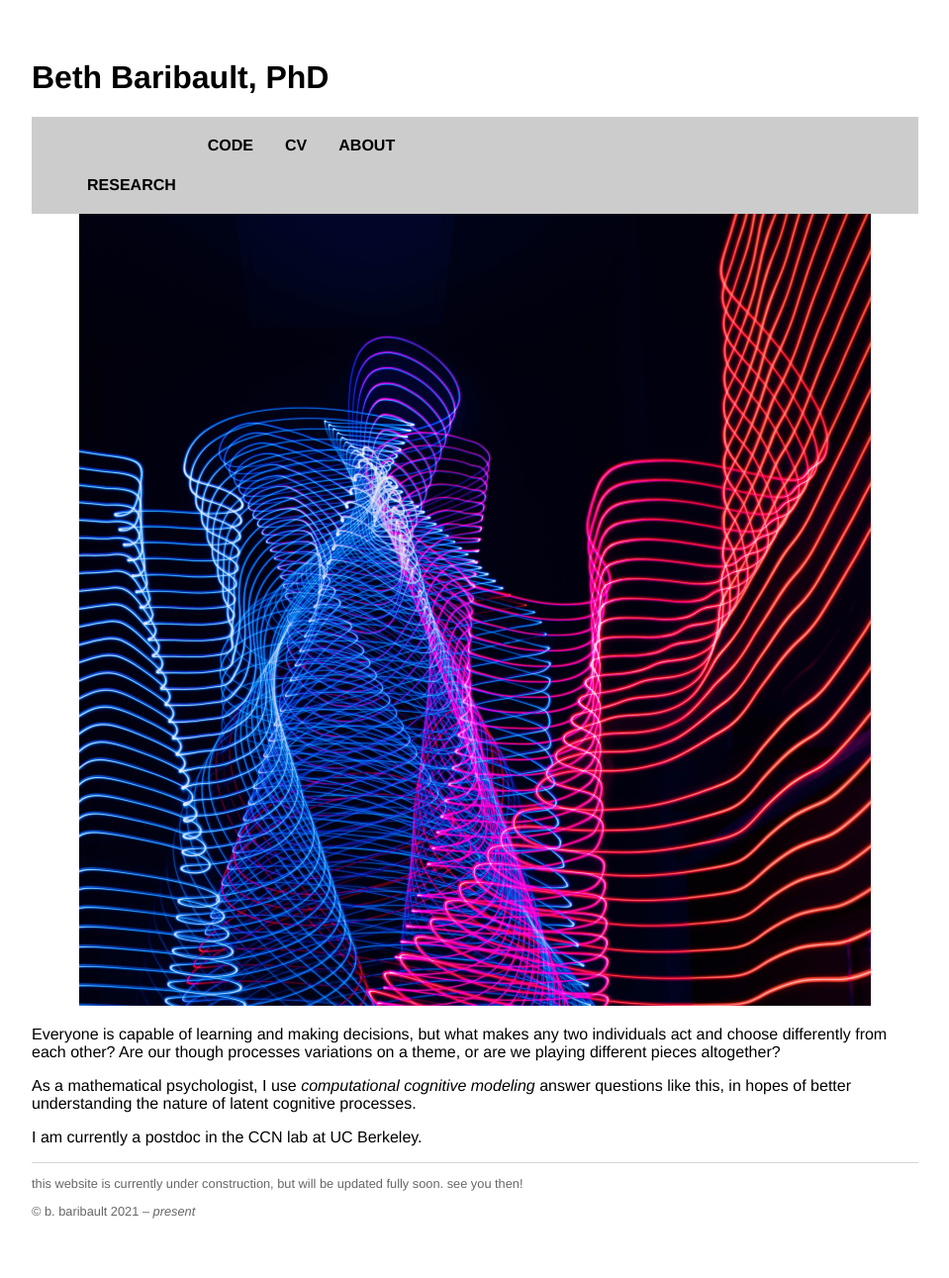
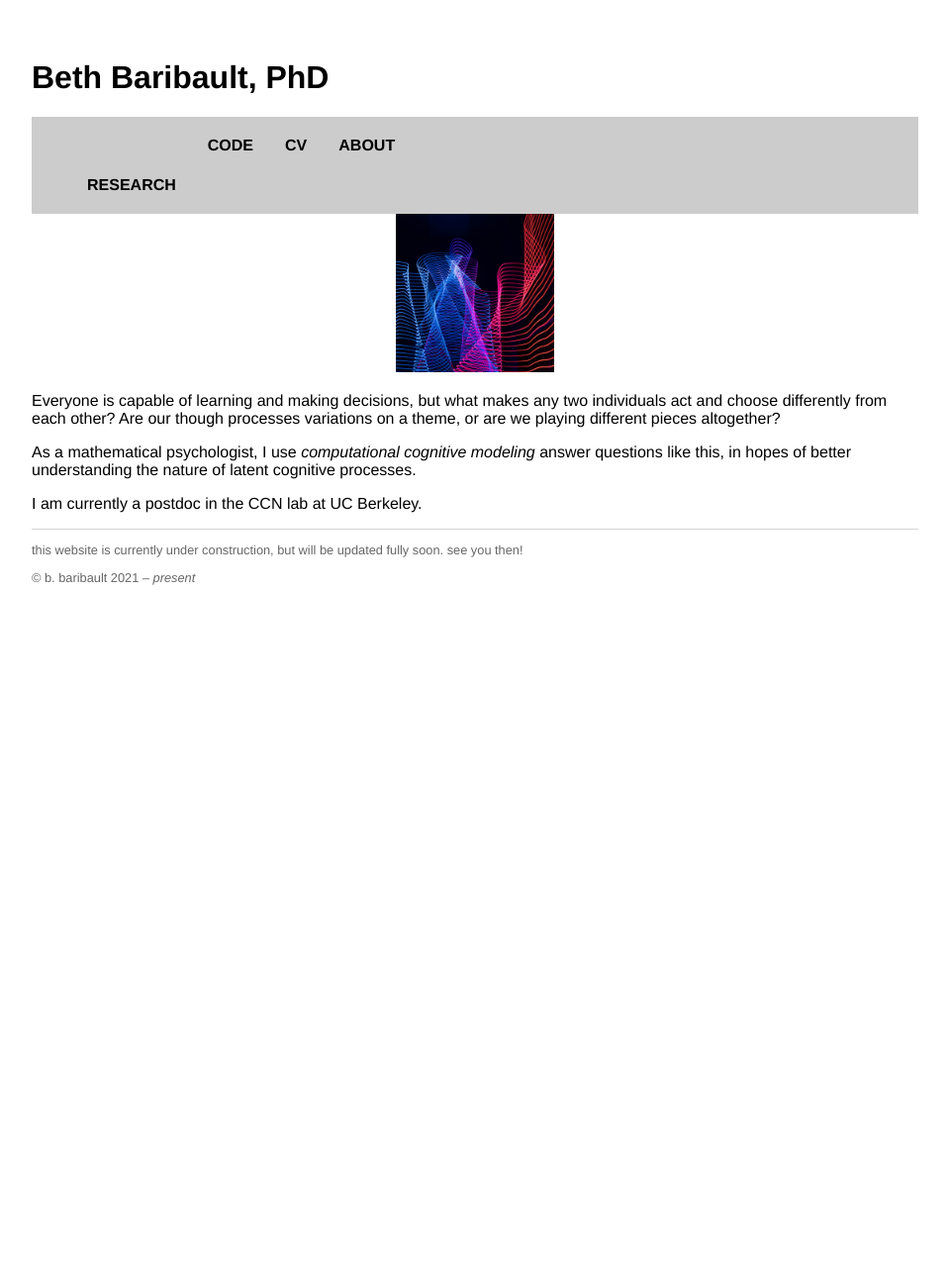
Before and after one commit to baribault/baribault.github.io, a Jekyll site: the page built from index.html, in a window 1280 px wide. Shown: the whole page at 99% size, without its empty margins (160-1119 px from the left). Built offline with Jekyll 4.4.1, drawn with Linux system fonts in a browser that asks for light colours; after the commit the page ends 900 px from its top, so only the background shows below that.

Commit message:
image sie

```diff
--- a/index.html
+++ b/index.html
@@ -3,7 +3,7 @@ layout: default
 ---
 <div class="blurb">
     <center>
-        <img src="images/800x800-unsplash-zak-neonWiggles.png" alt="credit: zak@unsplash">
+        <img src="images/800x800-unsplash-zak-neonWiggles.png" alt="credit: zak@unsplash" style="height:10em; width=10em;">
     </center>
     <p>Everyone is capable of learning and making decisions, but what makes any two individuals act and choose differently from each other? Are our though processes variations on a theme, or are we playing different pieces altogether?</p>
     <p>As a mathematical psychologist, I use <em>computational cognitive modeling</em> answer questions like this, in hopes of better understanding the nature of latent cognitive processes. </p>
```
